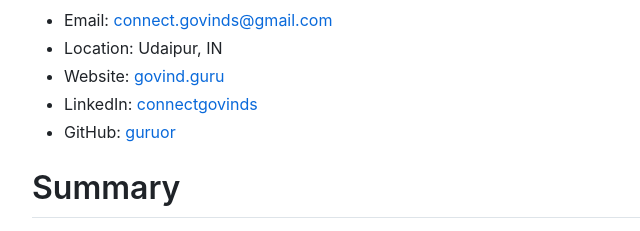
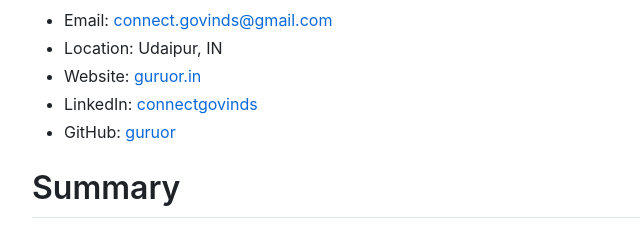
Before and after one commit to guruor/resume, a plain HTML site: page resume-mini.html in a window 1280 px wide. Shown: the part 140-371 px from the top of the page, 163-803 px from the left. Drawn offline with nearby package versions, Linux system fonts and the light colour scheme.

Commit message:
deploy: 24dd117cfe9389a92d18603f902bfeae2ba0ed38

```diff
--- a/resume-mini.html
+++ b/resume-mini.html
@@ -36,7 +36,7 @@
         <li>Phone: +91 99442 99002</li>
         <li>Email: <a href="mailto:connect.govinds@gmail.com">connect.govinds@gmail.com</a></li>
         <li>Location: Udaipur, IN</li>
-        <li>Website: <a href="https://govind.guru/">govind.guru</a></li>
+        <li>Website: <a href="https://guruor.in/">guruor.in</a></li>
         <li>LinkedIn: <a href="https://linkedin.com/in/connectgovinds">connectgovinds</a></li>
         <li>GitHub: <a href="https://github.com/guruor">guruor</a></li>
         </ul>
```
Also changed, not shown: 3 other files.
